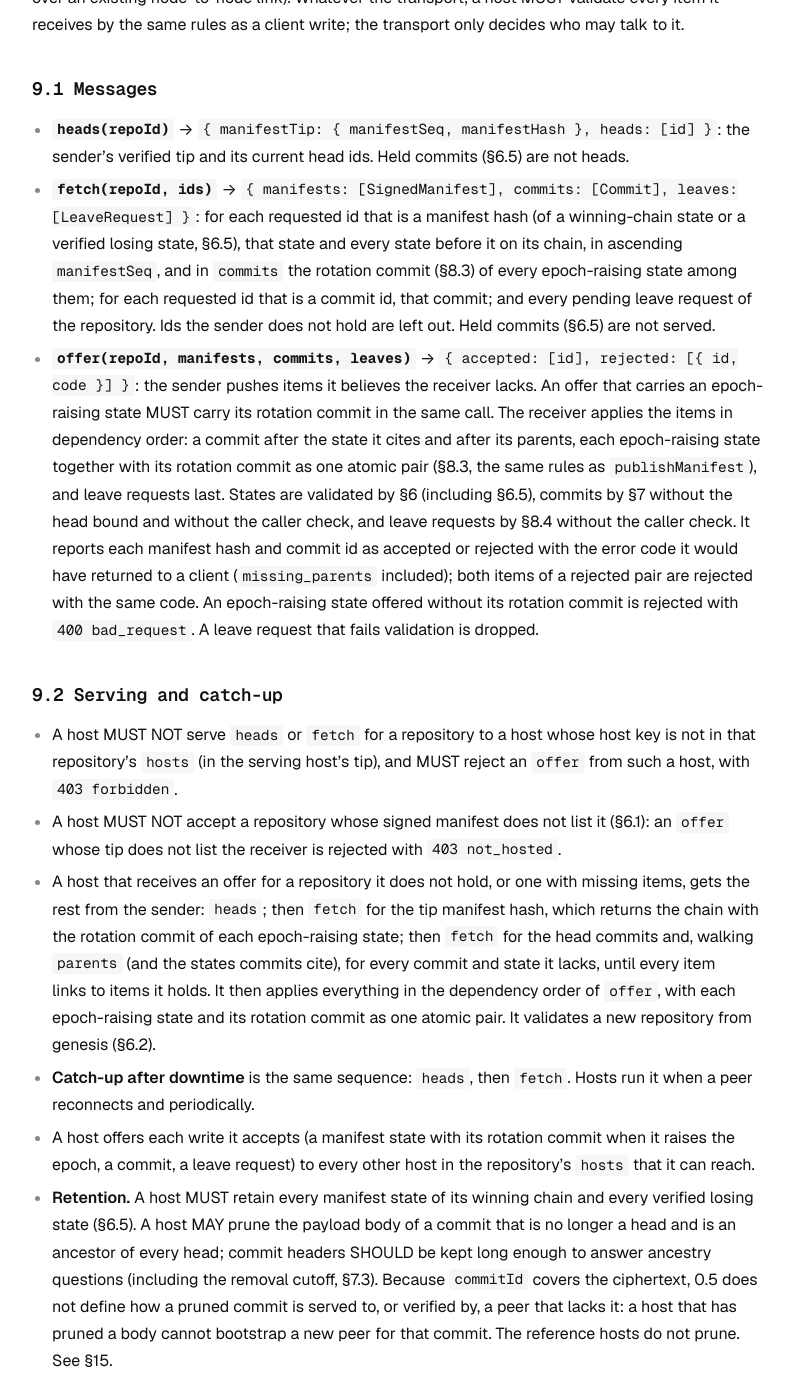
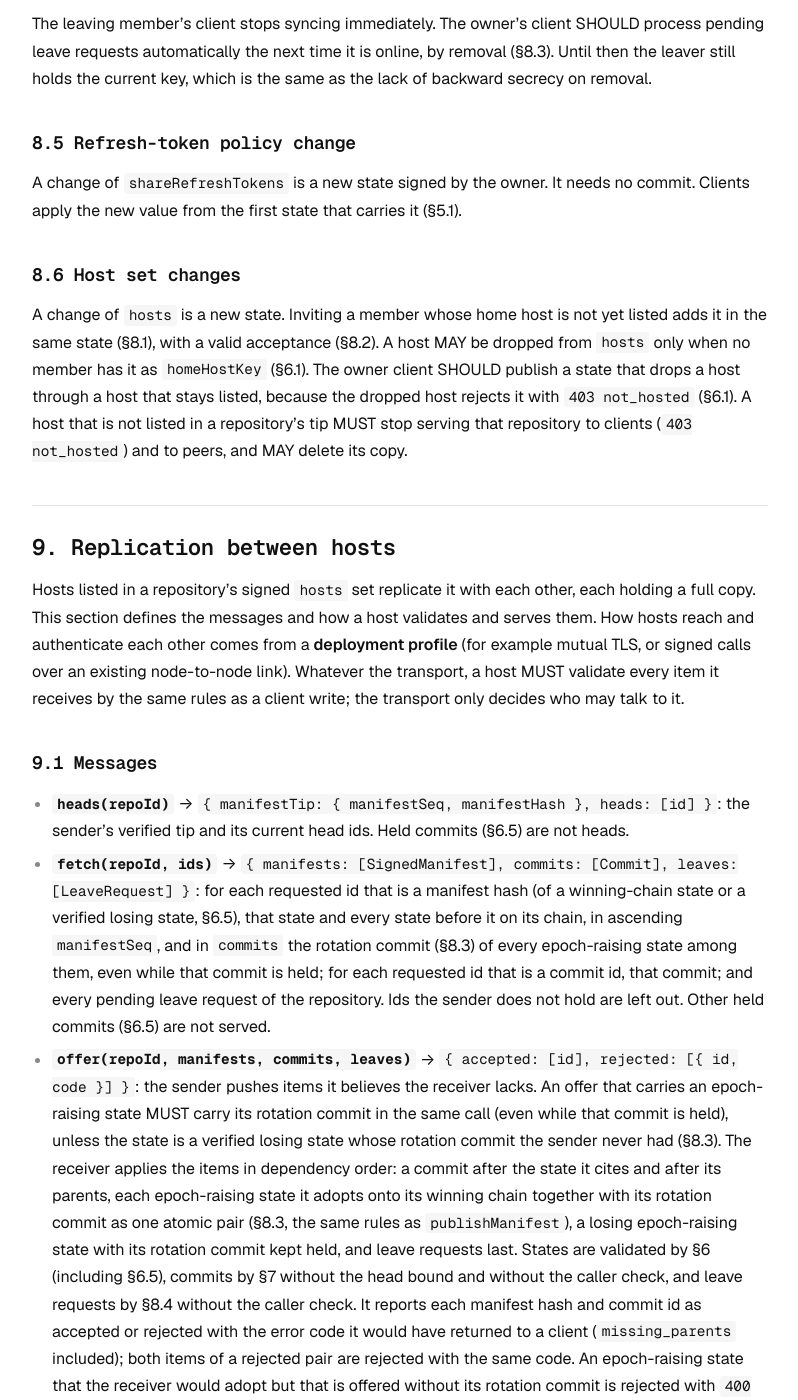
Before and after one commit to trqlmao/avp, a Jekyll site: the page built from SPEC.md, in a window 1280 px wide and 1400 px high, scrolled down 21757 px. Shown: the whole window, without its empty margins (240-1038 px from the left). Built offline with Jekyll 4.4.1, drawn with Linux system fonts in a browser that asks for light colours; our own code applies the rules of GitHub Pages for plain Markdown files; some of the changed text lies outside the part shown.

Commit message:
docs(spec): align client checks and held-commit edge cases

```diff
--- a/SPEC.md
+++ b/SPEC.md
@@ -541,20 +541,27 @@ The rule is deterministic:
   members and must be invited again; removals made only on the losing chain did not happen and must be made
   again.
 - **Commits citing a losing state** (a verified losing state, §7.2) are re-checked against the winning
-  chain's state at the same `manifestSeq`. The removal cutoff (§7.3) takes precedence: a commit that fails
-  it is rejected (`403 forbidden`), never held. Otherwise the commit is accepted if the winning chain has a
-  state at that seq that lists the author as a member and whose `keyEpoch` equals the commit's `keyEpoch`.
-  Otherwise it is **held** until an owner device decides.
+  chain's state at the same `manifestSeq`, in this order: (1) the removal cutoff (§7.3) takes precedence: a
+  commit that fails it is rejected (`403 forbidden`), never held; (2) the commit is accepted if the winning
+  chain has a state at that seq that lists the author as a member and whose `keyEpoch` equals the commit's
+  `keyEpoch`; (3) the commit is rejected (`403 forbidden`) if it meets the **drop test**: the `keyEpoch` of
+  the host's winning tip exceeds the commit's `keyEpoch`, or the author appears in the tip's `removals` and
+  the commit is not covered by the frontier rule (§7.3); (4) otherwise it is **held** until an owner device
+  decides.
 - **Held commits.** A host MUST store a held commit and MUST NOT treat it as a head, serve it in `pull`,
-  offer it to a peer, or count it against the head bound (§7.4). It answers a client push of it with
-  `403 forbidden`. Every descendant of a held commit is held with it, not dropped. Hosts SHOULD surface held
-  commits to the owner.
+  offer it to a peer, or count it against the head bound (§7.4). The one exception is a rotation commit
+  (§8.3), which is always stored with its state and always returned by `fetch` and carried in `offer` with
+  it, even while held. A host answers a client push of a held commit with `403 forbidden`. Every descendant
+  of a held commit is held with it, not dropped. Hosts SHOULD surface held commits to the owner.
 - **Deciding a held commit.** Each time a host accepts a new state on the winning chain, it MUST re-check
-  every held commit against that state, in this order: the commit is **dropped permanently** if the
-  winning chain's `keyEpoch` exceeds the commit's `keyEpoch`, or if the author appears in `removals` and the
-  commit is not covered by the frontier rule (§7.3) (the owner dropped it); otherwise it is **accepted**,
-  with its held descendants re-checked in turn, if the state lists the author as a member and the state's
-  `keyEpoch` equals the commit's `keyEpoch` (the owner re-invited the author); otherwise it stays held.
+  every held commit against that state, in this order: the commit is **dropped permanently** if it meets the
+  drop test (the owner moved on or removed the author), and every held descendant of it is dropped with it;
+  otherwise it is **accepted**, with its held descendants re-checked in turn, if the state lists the author
+  as a member and the state's `keyEpoch` equals the commit's `keyEpoch` (the owner re-invited the author);
+  otherwise it stays held.
+- **Losing epochs.** A commit written under an epoch raised only on a losing chain is encrypted under a data
+  key the winning chain's members never received. If such a commit is later accepted, clients handle it as
+  an unreadable head (§7.5).
 - A host that switches to a winning chain MUST re-check, by the rules above, every accepted commit that
   cites a state from the fork point on. A commit that becomes held leaves the heads together with its
   descendants, which are held with it; a commit that fails the removal cutoff is dropped with its
@@ -640,9 +647,19 @@ every commit those heads descend from, by any author, stays valid on every host.
 
 ### 7.5 Client checks and old-epoch heads
 
-A client MUST verify each commit it pulls by §7.1 (id and signature) and §7.2 (against its own verified
-chain, including the §6.5 re-check), and MUST NOT merge a head authored by a removed member unless the head's
-id is in that removal's frontier. A client discards a commit that fails these checks.
+A client checks each commit it pulls on its own terms. It never trusts the host's acceptance by itself: what
+authorizes a commit is the author signature plus owner-signed membership at the commit's epoch. A client has
+no notion of a held commit and never needs a losing state. A client MUST verify:
+
+1. **Id and signature.** `commitId` recomputes from the header and `authorSignature` verifies (§7.1).
+2. **Removal cutoff.** The cutoff of §7.3 against the removals of its verified chain. Since a pulled commit
+   is a head, a head authored by a removed member passes only if its id is in that removal's frontier.
+3. **Membership.** If `(manifestSeq, manifestHash)` is the state on the client's verified winning chain at
+   that seq, the author is a member of that state and `keyEpoch` equals that state's `keyEpoch`. Otherwise
+   (the pair is not on the client's chain), the author is a member of at least one state of the client's
+   verified winning chain at or after the cited seq whose `keyEpoch` equals the commit's `keyEpoch`.
+
+A client discards a commit that fails these checks: it does not merge it and never names it as a parent.
 
 A head under an older `keyEpoch` (written concurrently with a rotation) can be read only by members who held
 that epoch's key. Clients SHOULD retain prior epoch data keys locally so they can decrypt such heads and
@@ -728,10 +745,15 @@ and `manifestHash`, its `keyEpoch` MUST equal the new epoch, and its `author` MU
 (`400 bad_request` otherwise). A host MUST record which commit accompanied each epoch-raising state, so it
 can hand the pair on by replication (§9.1).
 
-A host MUST accept the state and its rotation commit **atomically**: it validates the state (§6), then the
-commit against the new state (§7), and stores both or neither. This holds on every path: `publishManifest`
-and replication alike (§9.1). An epoch-raising state received without its rotation commit is rejected with
-`400 bad_request`. A state that does not change `keyEpoch` MAY carry a commit, which is then validated as a
+**Atomicity governs adoption.** A host MUST adopt an epoch-raising state onto its winning chain only together
+with its rotation commit, **atomically**: it validates the state (§6), then the commit against the new state
+(§7), and stores both or neither. This holds on every path: `publishManifest` and replication alike (§9.1).
+An epoch-raising state that would be adopted but arrives without its rotation commit is rejected with
+`400 bad_request`. A rotation commit is always stored with its state and always travels with it in `fetch`
+and `offer`. A host that keeps an epoch-raising state only as a verified losing state (§6.5) keeps its
+rotation commit with it as a held commit. A verified losing state MAY be retained and replicated without its
+rotation commit only when the sender never had it; the receiver then keeps the losing state for manifest
+binding (§7.2) and cannot adopt it onto its chain until the rotation commit arrives. A state that does not change `keyEpoch` MAY carry a commit, which is then validated as a
 push that cites the new state.
 
 ### 8.4 Leave
@@ -775,19 +797,23 @@ rules as a client write; the transport only decides who may talk to it.
 - **`fetch(repoId, ids)`** → `{ manifests: [SignedManifest], commits: [Commit], leaves: [LeaveRequest] }`:
   for each requested id that is a manifest hash (of a winning-chain state or a verified losing state,
   §6.5), that state and every state before it on its chain, in ascending `manifestSeq`, and in `commits` the
-  rotation commit (§8.3) of every epoch-raising state among them; for each requested id that is a commit id,
-  that commit; and every pending leave request of the repository. Ids the sender does not hold are left out.
-  Held commits (§6.5) are not served.
+  rotation commit (§8.3) of every epoch-raising state among them, even while that commit is held; for each
+  requested id that is a commit id, that commit; and every pending leave request of the repository. Ids the
+  sender does not hold are left out. Other held commits (§6.5) are not served.
 - **`offer(repoId, manifests, commits, leaves)`** → `{ accepted: [id], rejected: [{ id, code }] }`: the
   sender pushes items it believes the receiver lacks. An offer that carries an epoch-raising state MUST carry
-  its rotation commit in the same call. The receiver applies the items in dependency order: a commit after
-  the state it cites and after its parents, each epoch-raising state together with its rotation commit as one
-  atomic pair (§8.3, the same rules as `publishManifest`), and leave requests last. States are validated by
+  its rotation commit in the same call (even while that commit is held), unless the state is a verified losing
+  state whose rotation commit the sender never had (§8.3). The receiver applies the items in dependency
+  order: a commit after the state it cites and after its parents, each epoch-raising state it adopts onto its
+  winning chain together with its rotation commit as one atomic pair (§8.3, the same rules as
+  `publishManifest`), a losing epoch-raising state with its rotation commit kept held, and leave requests
+  last. States are validated by
   §6 (including §6.5), commits by §7 without the head bound and without the caller check, and leave requests
   by §8.4 without the caller check. It reports each manifest hash and commit id as accepted or rejected with
   the error code it would have returned to a client (`missing_parents` included); both items of a rejected
-  pair are rejected with the same code. An epoch-raising state offered without its rotation commit is
-  rejected with `400 bad_request`. A leave request that fails validation is dropped.
+  pair are rejected with the same code. An epoch-raising state that the receiver would adopt but that is
+  offered without its rotation commit is rejected with `400 bad_request`. A leave request that fails
+  validation is dropped.
 
 ### 9.2 Serving and catch-up
 
```
